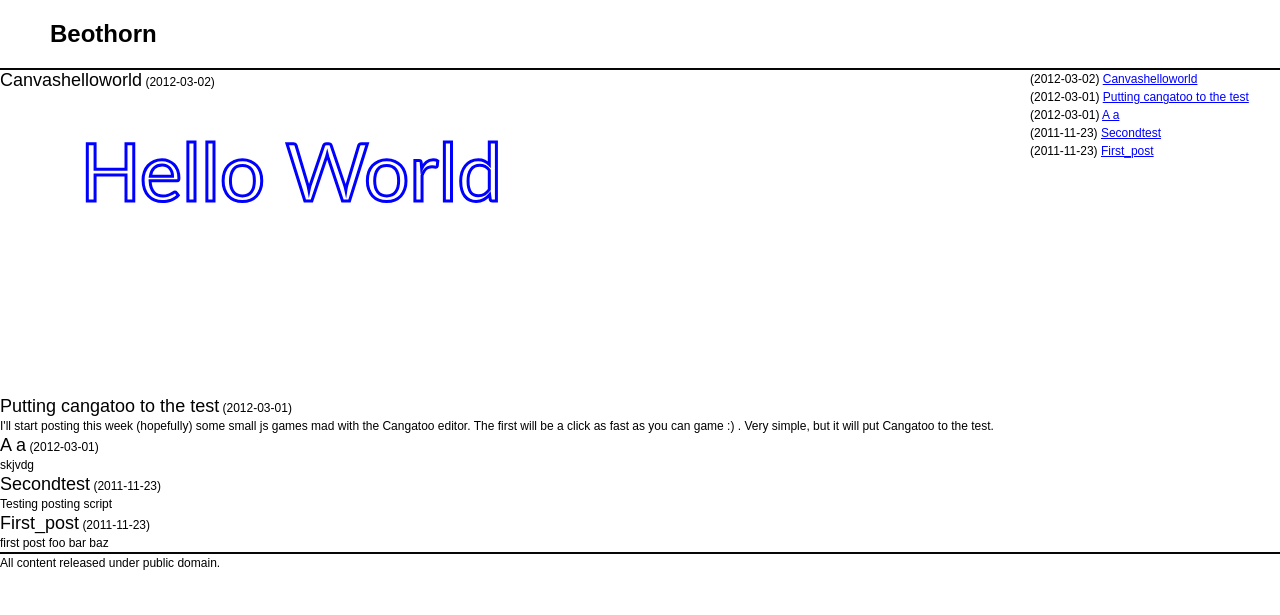
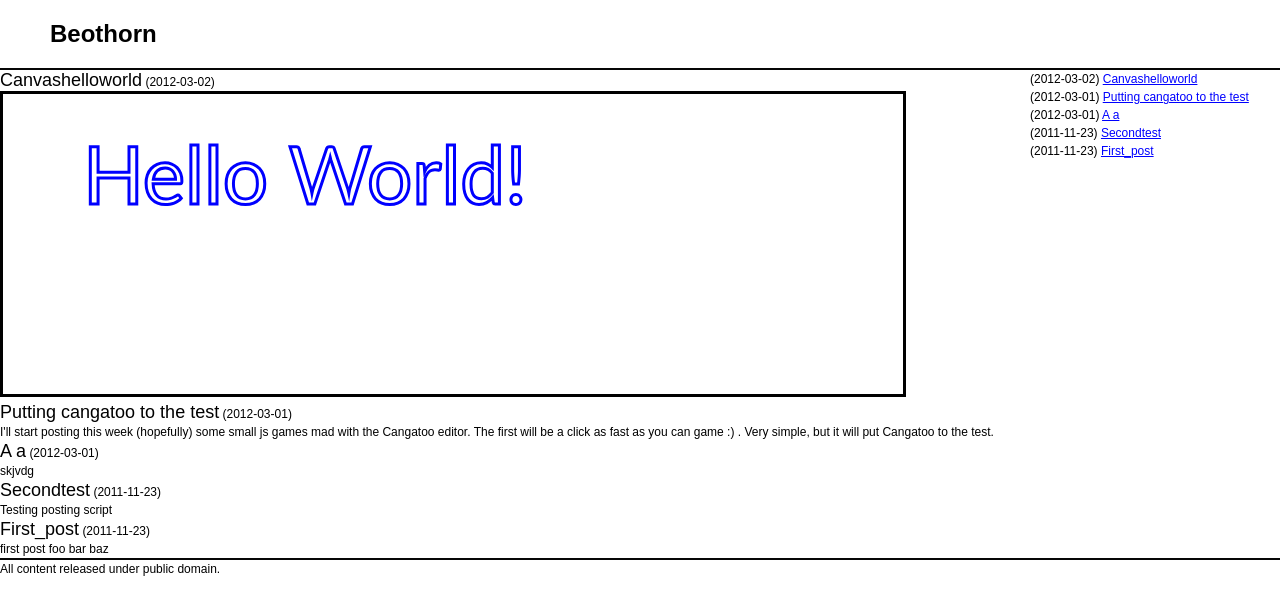
Before and after one commit to beothorn/SimpleGithubBlog, a Jekyll site: the page built from index.html, in a window 1280 px wide. Shown: the top 615 px of the page. Built offline with Jekyll 4.4.1, drawn with Linux system fonts in a browser that asks for light colours.

Commit message:
Solid border for hello world

```diff
--- a/_posts/2012-03-02-CanvasHelloWorld.html
+++ b/_posts/2012-03-02-CanvasHelloWorld.html
@@ -1,4 +1,4 @@
-<canvas id="hello" class="window" title="Canvas" style="left: 496px; top: 89px;" width="500" height="300">
+<canvas id="hello" class="window" title="Canvas" style="left: 496px; top: 89px;border: solid;" width="900" height="300">
 		<p>Your browser does not support the canvas element, this is supposed to be a canvas game editor so get the latest firefox!</p>
 </canvas>
 <script type="text/javascript" language="JavaScript">
```
